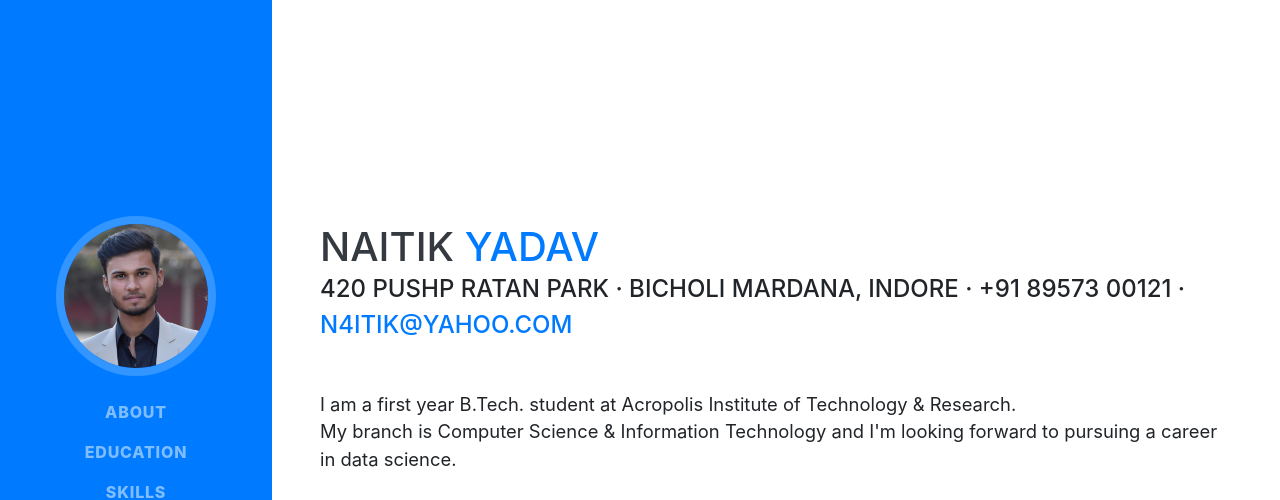
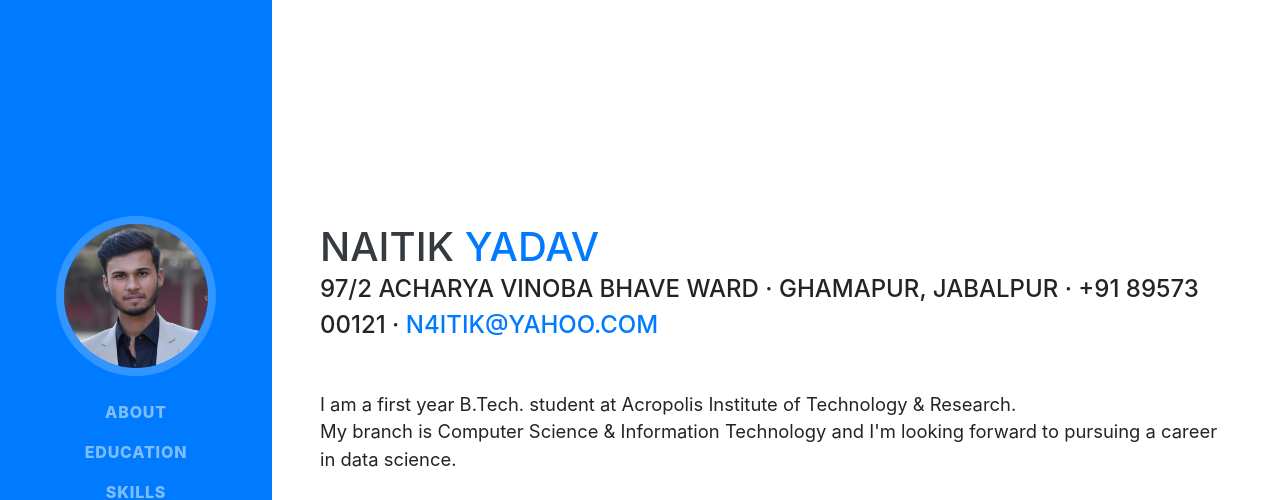
Before and after one commit to n4itik/portfolio, a website with bundled scripts: page index.html in a window 1280 px wide. Shown: the top 500 px of the page. Built offline with nearby package versions, Linux system fonts and the light colour scheme; a web font is replaced by a local one.

Commit message:
Update index.html

```diff
--- a/index.html
+++ b/index.html
@@ -60,7 +60,7 @@
         <h1 class="mb-0">Naitik
           <span class="text-primary">Yadav</span>
         </h1>
-        <div class="subheading mb-5">420 Pushp Ratan Park · Bicholi Mardana, Indore · +91 89573 00121 ·
+        <div class="subheading mb-5">97/2 Acharya Vinoba Bhave Ward · Ghamapur, Jabalpur · +91 89573 00121 ·
           <a href="mailto:n4itik@yahoo.com">n4itik@yahoo.com</a>
         </div>
         <p class="lead mb-5">I am a first year B.Tech. student at Acropolis Institute of Technology & Research.<br>My branch is Computer Science & Information Technology and I'm looking forward to pursuing a career in data science.</p>
```
